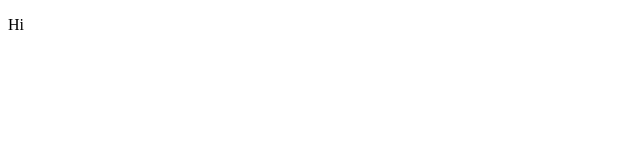
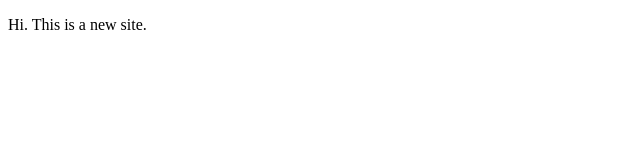
Before and after one commit to paolodapul/eleventy-sample, a website: page index.html in a window 1280 px wide. Shown: the whole page, without its empty margins (0-640 px from the left). Drawn offline with Linux system fonts and the light colour scheme.

Commit message:
update body

```diff
--- a/index.html
+++ b/index.html
@@ -1 +1 @@
-<!doctype html><title>Page title</title><p>Hi</p>
+<!doctype html><title>Page title</title><p>Hi. This is a new site.</p>
```
